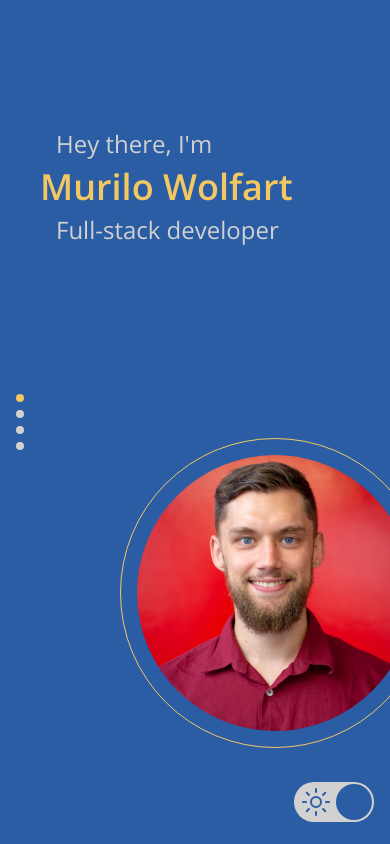
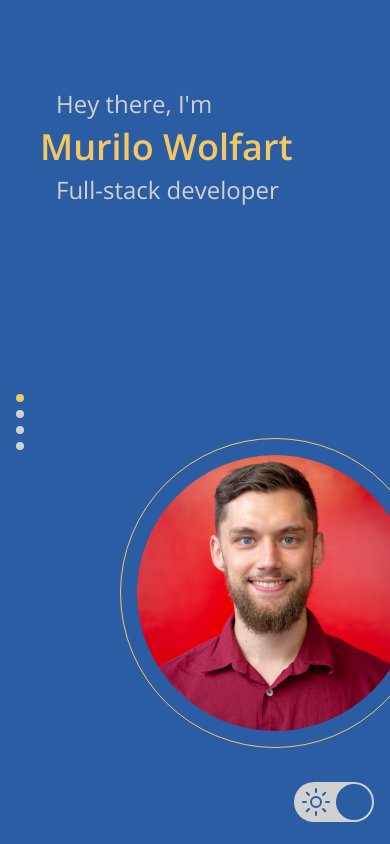
Before and after one commit to mwolfart/mwolfart.github.io, a React (Vite) app: page / in a window 390 px wide. Built offline with nearby package versions, Linux system fonts and the light colour scheme.

Commit message:
responsiveness

```diff
--- a/src/components/page-contact/index.tsx
+++ b/src/components/page-contact/index.tsx
@@ -7,7 +7,7 @@ const linkedinUrl = "https://www.linkedin.com/in/murilo-wolfart/";
 const email = "mwolfart@gmail.com";
 
 const linkClasses =
-  "no-underline inline-flex gap-4 items-center bg-copy text-background py-2 px-4 rounded-full font-semibold w-fit transition hover:bg-primary";
+  "no-underline inline-flex gap-4 items-center bg-copy text-background py-2 px-4 rounded-full text-xs font-semibold w-fit transition hover:bg-primary";
 
 export const ContactPage = () => {
   const { t } = useTranslation();
--- a/src/components/page-intro/index.tsx
+++ b/src/components/page-intro/index.tsx
@@ -6,7 +6,7 @@ export const IntroPage = () => {
   return (
     <div className="h-full w-full flex flex-col gap-24 relative">
       {/* <div className="absolute w-64 aspect-square bg-backgroundSecondary rounded-full border border-backgroundSecondary p-4 -z-10" /> */}
-      <div className="flex flex-col gap-2 w-fit pt-16">
+      <div className="flex flex-col gap-2 w-fit pt-6">
         <div className="text-md px-4">{t("home.prefix")}</div>
         <div className="text-primary text-xl font-semibold">
           {t("home.name")}
```
